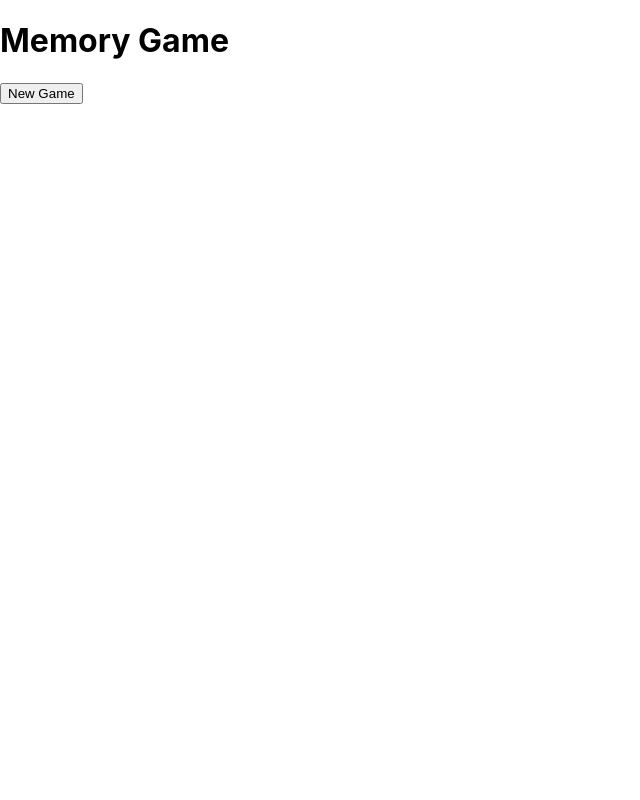
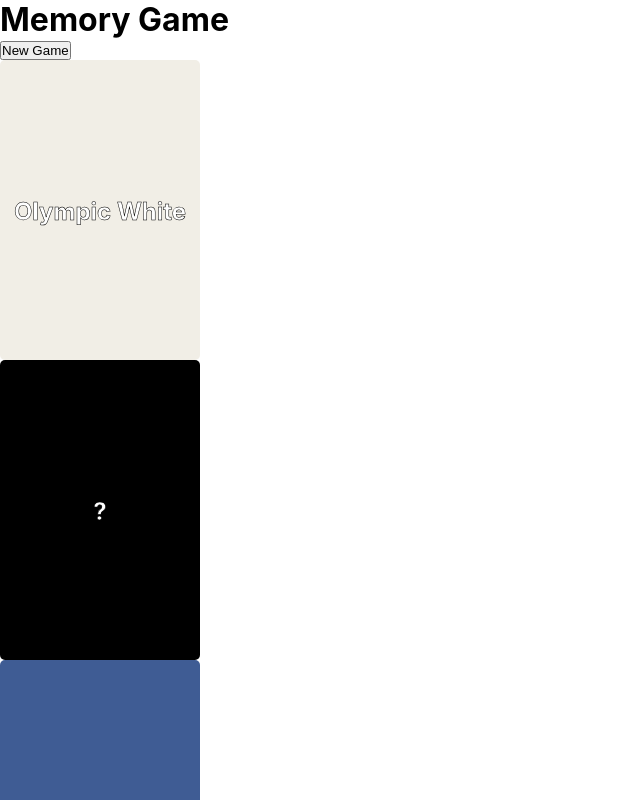
Before and after one commit to MM-WebDeveloper/Memory-Game, a React (Create React App) app in the folder frontend/: page / in a window 1280 px wide. Both pictures are taken after a click on the button "New Game". Shown: the top 800 px of the page, without its empty margins (0-640 px from the left). Built offline with nearby package versions, Linux system fonts and the light colour scheme.

Commit message:
refactor: :recycle: Change card front images with colors

```diff
--- a/frontend/src/App.css
+++ b/frontend/src/App.css
@@ -1,38 +1,22 @@
-.App {
-  text-align: center;
+* {
+	margin: 0;
+	padding: 0;
+	box-sizing: border-box;
 }
 
-.App-logo {
-  height: 40vmin;
-  pointer-events: none;
+.card {
+	width: 200px;
+	height: 300px;
+	border-radius: 5px;
+	text-align: center;
+	line-height: 300px;
 }
 
-@media (prefers-reduced-motion: no-preference) {
-  .App-logo {
-    animation: App-logo-spin infinite 20s linear;
-  }
+span {
+	display: inline-block;
+	vertical-align: middle;
+	color: #fff;
+	font-size: 1.5rem;
+	font-weight: bolder;
+	-webkit-text-stroke: 0.5px #000;
 }
-
-.App-header {
-  background-color: #282c34;
-  min-height: 100vh;
-  display: flex;
-  flex-direction: column;
-  align-items: center;
-  justify-content: center;
-  font-size: calc(10px + 2vmin);
-  color: white;
-}
-
-.App-link {
-  color: #61dafb;
-}
-
-@keyframes App-logo-spin {
-  from {
-    transform: rotate(0deg);
-  }
-  to {
-    transform: rotate(360deg);
-  }
-}
--- a/frontend/src/App.tsx
+++ b/frontend/src/App.tsx
@@ -1,17 +1,18 @@
 import { useState } from 'react';
-
+import './App.css';
 const cardImages = [
-	{ src: '/img/html-logo' },
-	{ src: '/img/css-logo' },
-	{ src: '/img/js-logo' },
-	{ src: '/img/react-logo' },
-	{ src: '/img/sass-logo' },
-	{ src: '/img/react-logo' },
+	{ color: '#9c7c38', name: 'Sunburst' },
+	{ color: '#aec6d2', name: 'Sonic Blue' },
+	{ color: '#ff0800', name: 'Candy Apple Red' },
+	{ color: '#f1eee6', name: 'Olympic White' },
+	{ color: '#3f5c94', name: 'Lake Placid Blue' },
+	{ color: '#f3dde7', name: 'Mary Kay' },
 ];
 
 interface Card {
 	id: number;
-	src: string;
+	color: string;
+	name: string;
 }
 
 const App = (): JSX.Element => {
@@ -32,6 +33,22 @@ const App = (): JSX.Element => {
 		<div>
 			<h1>Memory Game</h1>
 			<button onClick={shuffleCards}>New Game</button>
+
+			<div>
+				{cards.map((card) => (
+					<div className='' key={card.id}>
+						<div>
+							<div className='front card' style={{ background: card.color }}>
+								<span>{card.name}</span>
+							</div>
+							<div className='back card' style={{ background: 'black' }}>
+								<span>?</span>
+							</div>
+						</div>
+					</div>
+				))}
+			</div>
+			<p>Turns: {turns}</p>
 		</div>
 	);
 };
```
